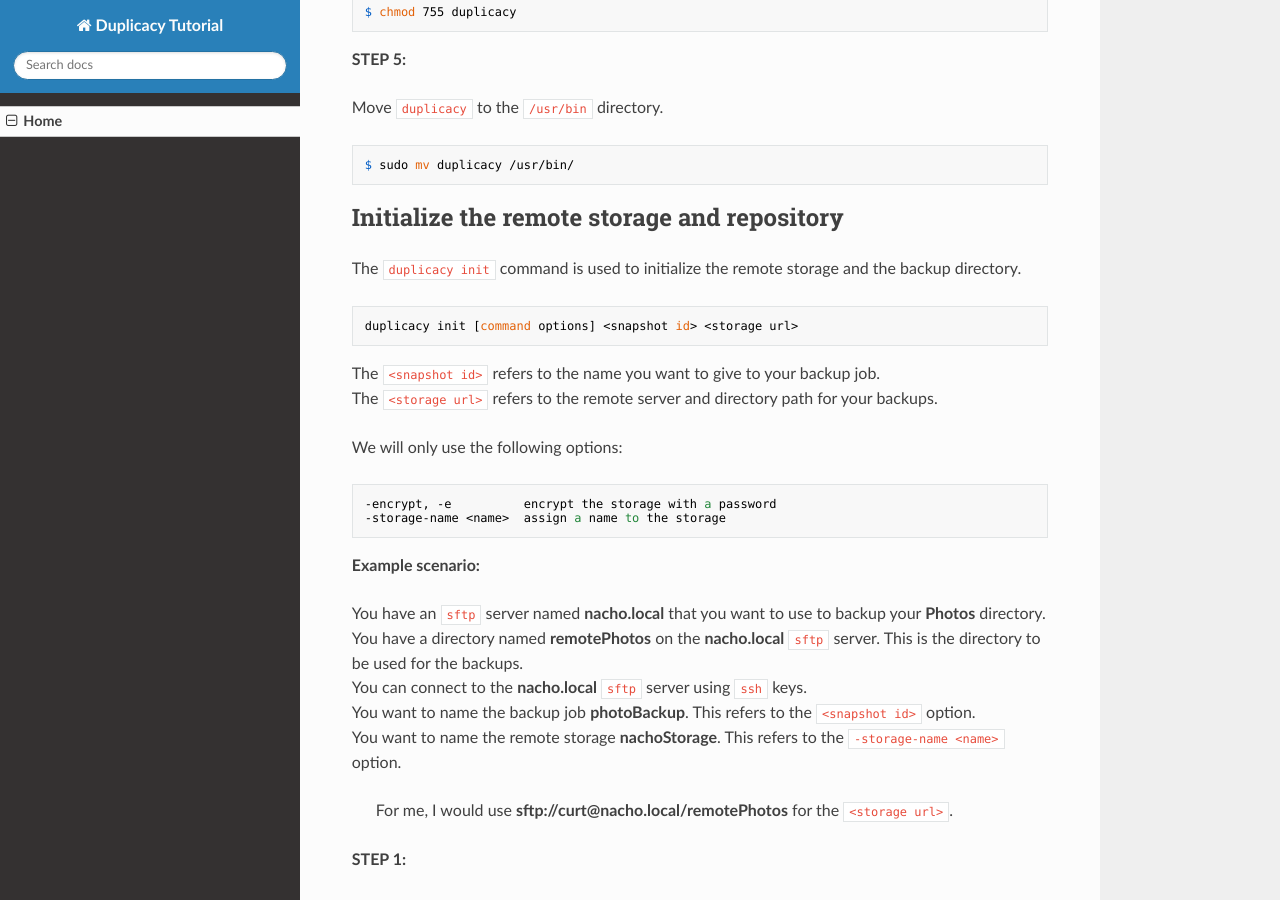
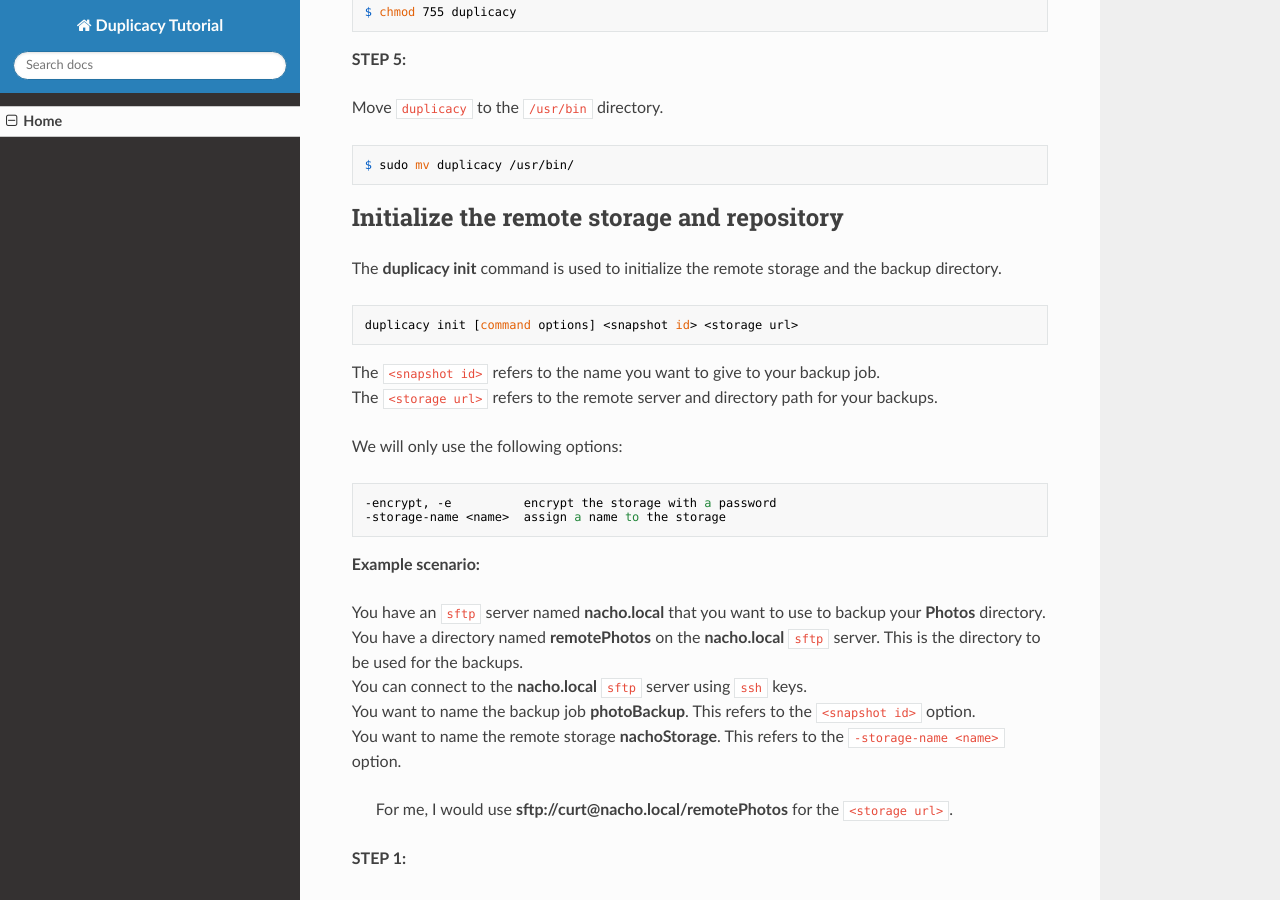
Before and after one commit to curtwarfield/duplicacy-guide, an MkDocs documentation site: the page built from docs/index.md, in a window 1280 px wide and 900 px high, scrolled down 1036 px. Built offline with MkDocs 1.6.1, drawn with Linux system fonts in a browser that asks for light colours; nearby versions of some CDN libraries.

```diff
--- a/docs/index.md
+++ b/docs/index.md
@@ -48,7 +48,7 @@ $ sudo mv duplicacy /usr/bin/
 
 ## Initialize the remote storage and repository
 
-The `duplicacy init` command is used to initialize the remote storage and the backup directory.
+The **duplicacy init** command is used to initialize the remote storage and the backup directory.
 ~~~
 duplicacy init [command options] <snapshot id> <storage url>
 ~~~
```
